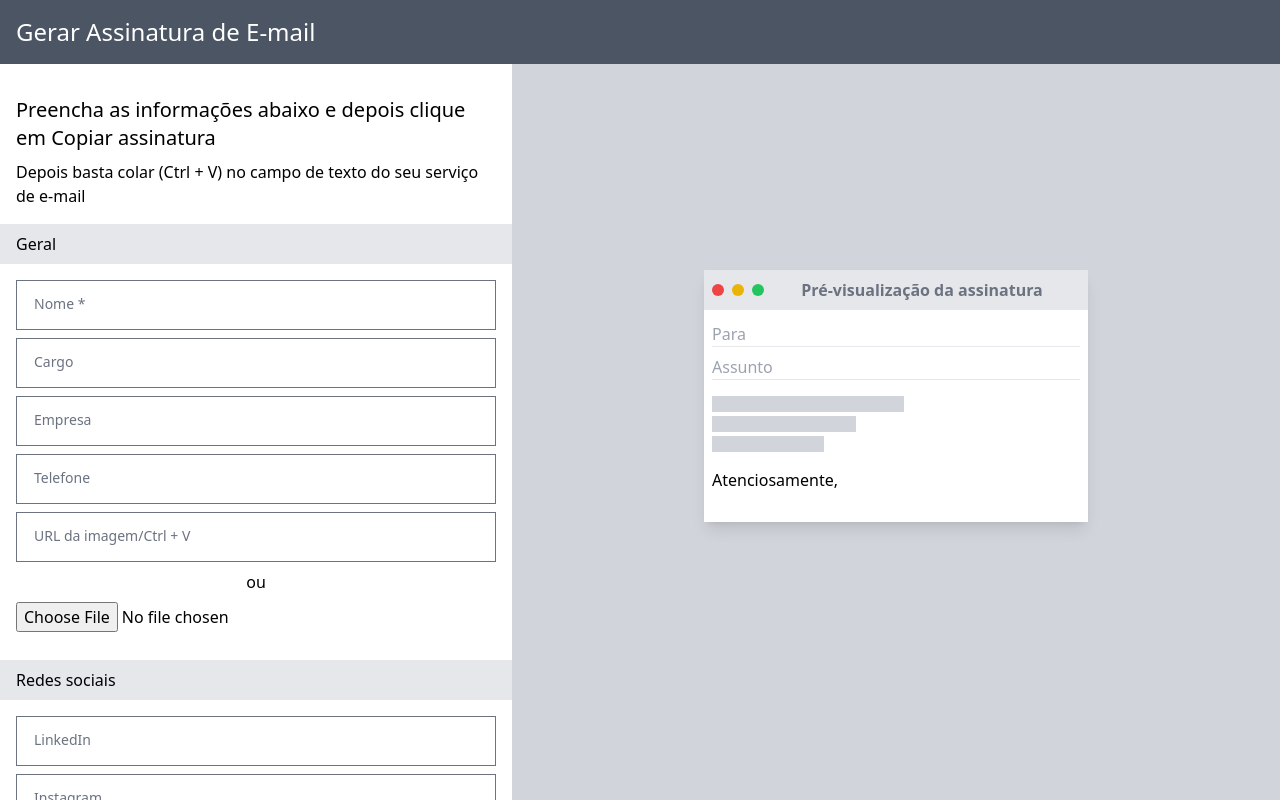
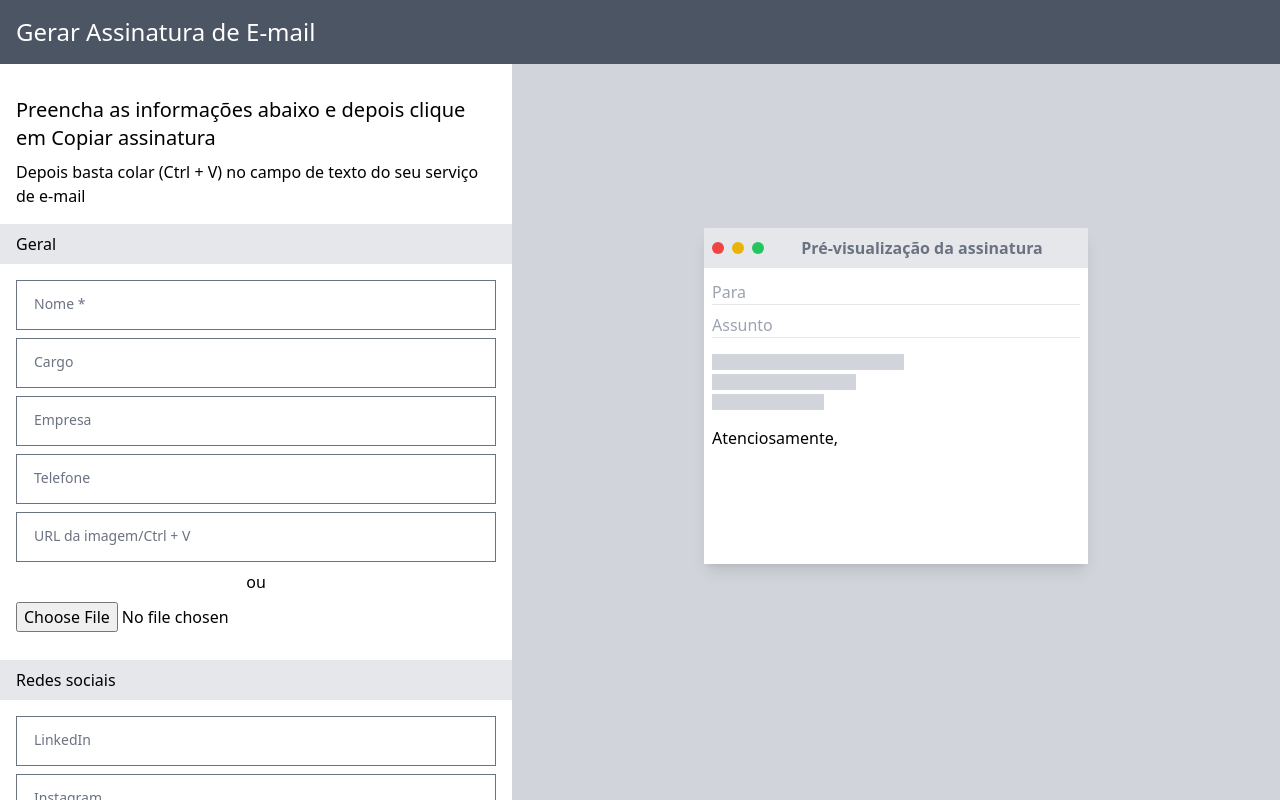
Before and after one commit to cgcdoss/email-signature-generator, a SvelteKit app: page / in a window 1280 px wide. Built offline with nearby package versions, Linux system fonts and the light colour scheme.

Commit message:
feat: min-h-50% no card de preview

```diff
--- a/src/routes/components/Preview.svelte
+++ b/src/routes/components/Preview.svelte
@@ -23,7 +23,7 @@
     class="result flex flex-col flex-1 col-span-6 2xl:col-span-7 sm:h-full bg-gray-300 items-center justify-center py-8 sm:overflow-auto"
 >
     <div
-        class="fake-email min-w-[90%] sm:min-w-[50%] bg-white shadow-lg p-2 transition-all"
+        class="fake-email min-w-[90%] sm:min-w-[50%] min-h-[50%] bg-white shadow-lg p-2 transition-all"
     >
         <div class="bg-gray-200 pl-2 p-2 -m-2 mb-3 flex items-center">
             <div class="flex gap-2">
```
